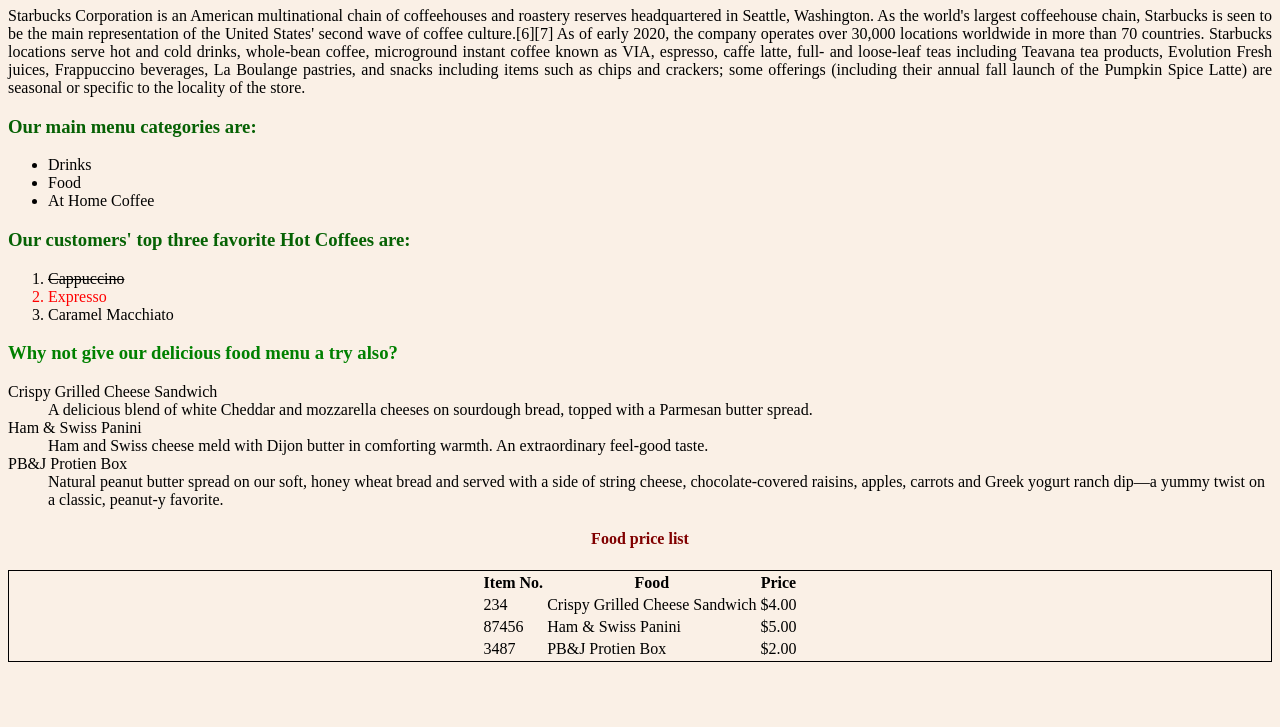
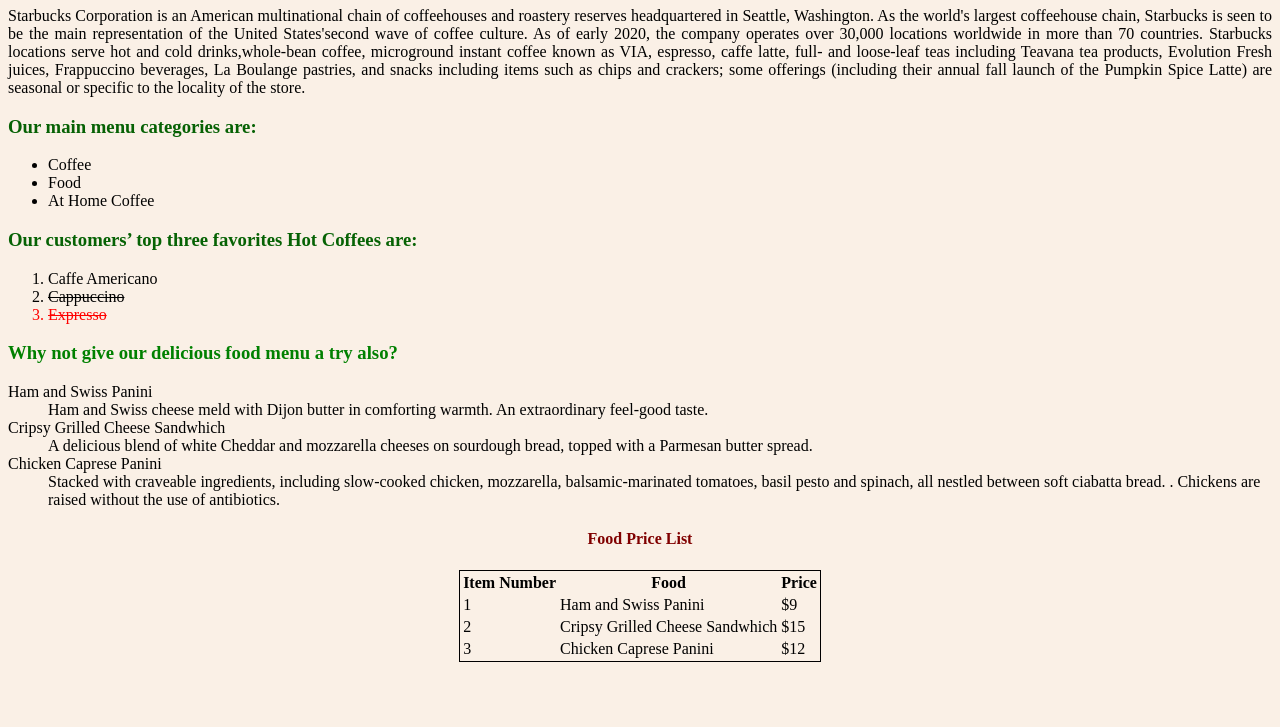
Before and after one commit to dyc3/ssw215, a plain HTML site: page hw2/starbucks.html in a window 1280 px wide. Shown: the part 73-800 px from the top of the page. Drawn offline with Linux system fonts and the light colour scheme.

Commit message:
fix hw2 to actually follow instructions

```diff
--- a/hw2/sb.css
+++ b/hw2/sb.css
@@ -1,13 +1,13 @@
 /*
 Author: Carson McManus
-Date: 2/2/2021
+Date: 2/11/2021
 */
 
 body {
 	background-color: linen;
 }
 
-h1 {
+#uniquehd {
 	color: rgb(6, 97, 4);
 	margin-left: 40px;
 	text-align: center;
@@ -29,21 +29,21 @@ h3:nth-of-type(3) {
 	color: green;
 }
 
-.cappuccino {
+.outofstock {
 	text-decoration: line-through;
 }
 
-.expresso {
+.soon {
 	color: red;
 }
 
-.prices {
+.center {
 	border: 1px solid;
-	display: flex;
-	justify-content: center;
+	margin-left: auto;
+	margin-right: auto;
 }
 
-h4 {
+#priceheader {
 	text-align: center;
 	color: maroon;
 }
--- a/hw2/starbucks.html
+++ b/hw2/starbucks.html
@@ -1,68 +1,71 @@
-<!-- Author: Carson McManus -->
-<!-- Date: 2/2/2021 -->
 <!DOCTYPE html>
-<html lang="en">
+<!--Styling webpage using CSS-->
+<html>
+
 <head>
-	<meta charset="UTF-8">
-	<meta name="viewport" content="width=device-width, initial-scale=1.0">
-	<meta name="author" content="Carson McManus">
+  <meta charset="utf-8">
   <link rel="stylesheet" href="sb.css">
-	<title>Starbucks coffee, Winston-Salem</title>
+  <title>Starbucks, Los Angeles</title>
 </head>
+
 <body>
-	<h1>Starbucks coffee, Winston-Salem</h1>
-	<p>
-		Starbucks Corporation is an American multinational chain of coffeehouses and roastery reserves headquartered in Seattle, Washington. As the world's largest coffeehouse chain, Starbucks is seen to be the main representation of the United States' second wave of coffee culture.[6][7] As of early 2020, the company operates over 30,000 locations worldwide in more than 70 countries. Starbucks locations serve hot and cold drinks, whole-bean coffee, microground instant coffee known as VIA, espresso, caffe latte, full- and loose-leaf teas including Teavana tea products, Evolution Fresh juices, Frappuccino beverages, La Boulange pastries, and snacks including items such as chips and crackers; some offerings (including their annual fall launch of the Pumpkin Spice Latte) are seasonal or specific to the locality of the store.
-	</p>
-	<h3>Our main menu categories are:</h3>
+  <h1 id="uniquehd">Welcome to Starbucks, Los Angeles</h1>
+  <p>Starbucks Corporation is an American multinational chain of coffeehouses
+    and roastery reserves headquartered in Seattle, Washington. As the world's largest
+    coffeehouse chain, Starbucks is seen to be the main representation of the United States'second wave of coffee
+    culture. As of early 2020, the company operates over 30,000 locations worldwide in more than 70 countries. Starbucks
+    locations serve hot and cold drinks,whole-bean coffee, microground instant coffee known as VIA, espresso, caffe
+    latte, full- and loose-leaf teas including Teavana tea products, Evolution Fresh juices, Frappuccino beverages, La
+    Boulange pastries, and snacks including items such as chips and crackers; some offerings (including their annual
+    fall launch of the Pumpkin Spice Latte) are seasonal or specific to the locality of the store.</p>
+  <h3>Our main menu categories are: </h3>
   <ul>
-		<li>Drinks</li>
+    <li>Coffee</li>
     <li>Food</li>
     <li>At Home Coffee</li>
   </ul>
-	<h3>Our customers' top three favorite Hot Coffees are:</h3>
+  <h3>Our customers’ top three favorites Hot Coffees are: </h3>
   <ol>
-		<li class="cappuccino">Cappuccino</li>
-		<li class="expresso">Expresso</li>
-		<li>Caramel Macchiato</li>
+    <li>Caffe Americano</li>
+    <li class="outofstock">Cappuccino</li>
+    <li class="soon outofstock">Expresso</li>
   </ol>
   <h3>Why not give our delicious food menu a try also?</h3>
   <dl>
-		<dt>Crispy Grilled Cheese Sandwich</dt>
-		<dd>A delicious blend of white Cheddar and mozzarella cheeses on sourdough bread, topped with a Parmesan butter spread.</dd>
-		<dt>Ham & Swiss Panini</dt>
+    <dt>Ham and Swiss Panini</dt>
     <dd>Ham and Swiss cheese meld with Dijon butter in comforting warmth. An extraordinary feel-good taste.</dd>
-		<dt>PB&J Protien Box</dt>
-		<dd>Natural peanut butter spread on our soft, honey wheat bread and served with a side of string cheese, chocolate-covered raisins, apples, carrots and Greek yogurt ranch dip—a yummy twist on a classic, peanut-y favorite.</dd>
+    <dt>Cripsy Grilled Cheese Sandwhich</dt>
+    <dd>A delicious blend of white Cheddar and mozzarella cheeses on sourdough
+      bread, topped with a Parmesan butter spread.</dd>
+    <dt>Chicken Caprese Panini</dt>
+    <dd>Stacked with craveable ingredients, including slow-cooked chicken, mozzarella, balsamic-marinated tomatoes,
+      basil pesto and spinach, all nestled between soft ciabatta bread. .
+
+      Chickens are raised without the use of antibiotics.</dd>
   </dl>
-	<h4>Food price list</h4>
-	<div class="prices">
-		<table>
-			<thead>
+  <h4 id=priceheader>Food Price List</h4>
+  <table class="center">
     <tr>
-					<th>Item No.</th>
+      <th>Item Number</th>
       <th>Food</th>
       <th>Price</th>
     </tr>
-			</thead>
-			<tbody>
     <tr>
-					<td>234</td>
-					<td>Crispy Grilled Cheese Sandwich</td>
-					<td>$4.00</td>
+      <td>1</td>
+      <td>Ham and Swiss Panini</td>
+      <td>$9</td>
     </tr>
     <tr>
-					<td>87456</td>
-					<td>Ham & Swiss Panini</td>
-					<td>$5.00</td>
+      <td>2</td>
+      <td>Cripsy Grilled Cheese Sandwhich</td>
+      <td>$15</td>
     </tr>
     <tr>
-					<td>3487</td>
-					<td>PB&J Protien Box</td>
-					<td>$2.00</td>
+      <td>3</td>
+      <td>Chicken Caprese Panini</td>
+      <td>$12</td>
     </tr>
-			</tbody>
   </table>
-	</div>
 </body>
+
 </html>
```
Lines whose indentation alone changed are shown as unchanged.
